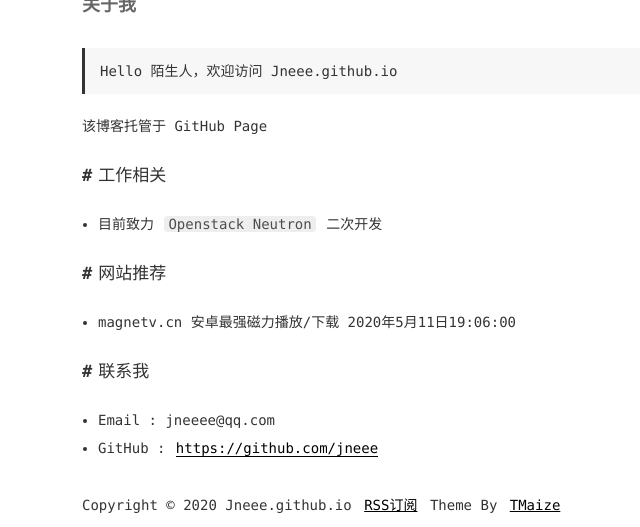
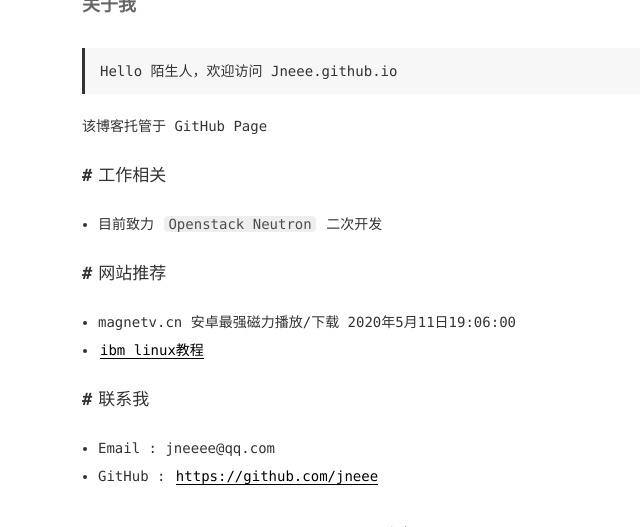
Before and after one commit to jneeee/jneeee.github.io, a Jekyll site: the page built from pages/about.md, in a window 1280 px wide, cut to the strip 104-631 px from the top of the page. Shown: the whole strip, without its empty margins (232-872 px from the left). Built offline with Jekyll 4.4.1, drawn with Linux system fonts in a browser that asks for light colours; comment, search, counter and statistics services are not loaded.

Commit message:
Update about.md

```diff
--- a/pages/about.md
+++ b/pages/about.md
@@ -12,6 +12,7 @@ title: 关于我
 
 ## 网站推荐
 * magnetv.cn 安卓最强磁力播放/下载 2020年5月11日19:06:00
+* [ibm linux教程](https://developer.ibm.com/zh/technologies/linux/tutorials)
 
 ## 联系我
 
```
